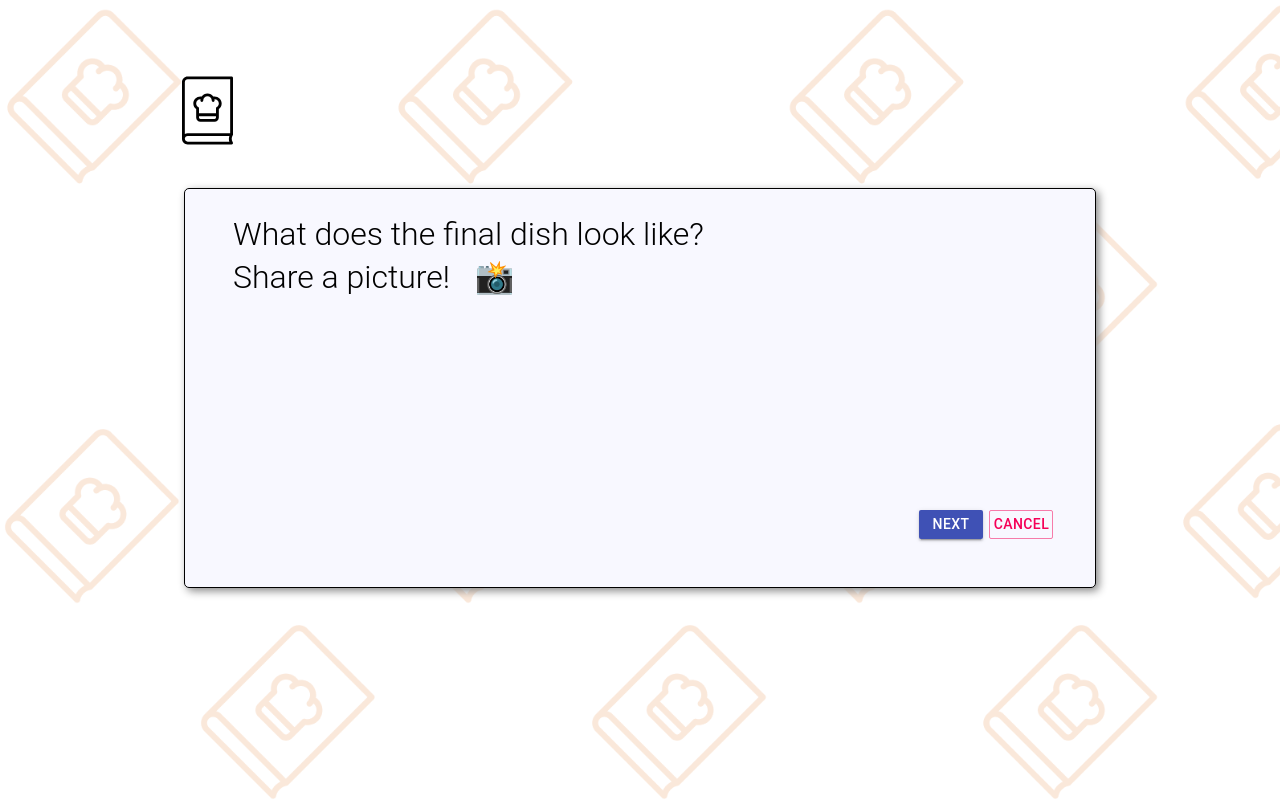
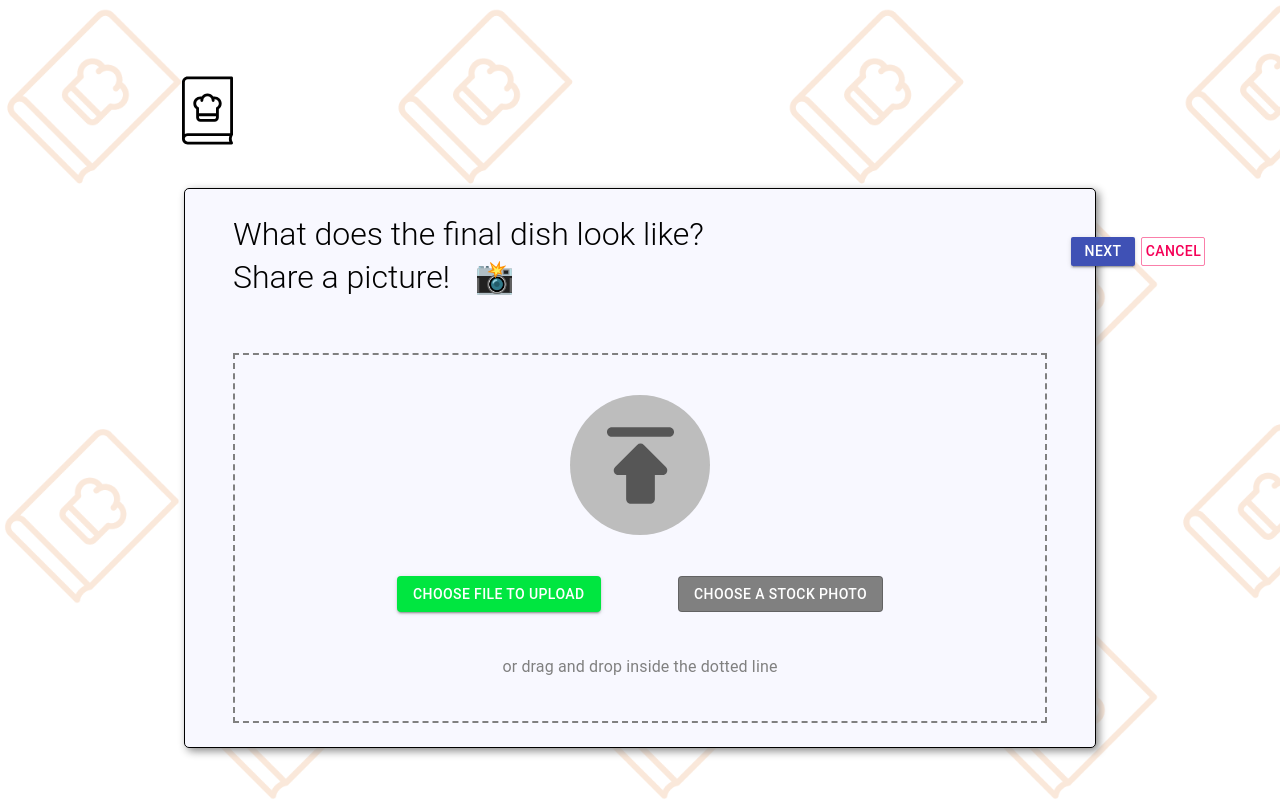
Before and after one commit to cookbookorganisation/front-end, a React (Create React App) app: page /uploadrecipe/photo in a window 1280 px wide. Built offline with nearby package versions, Linux system fonts and the light colour scheme.

Commit message:
adds styling for upload recipe photo

```diff
--- a/src/components/forms/UploadRecipes/UploadRecipe_photo.js
+++ b/src/components/forms/UploadRecipes/UploadRecipe_photo.js
@@ -1,7 +1,8 @@
 import React from 'react';
 import { useHistory } from 'react-router-dom';
-import { makeStyles, Container, Typography, Button, TextField, Grid } from '@material-ui/core';
+import { makeStyles, Container, Typography, Button, TextField, Grid, Avatar } from '@material-ui/core';
 import GoHomeIcon from '../../GoHomeIcon';
+import PublishRoundedIcon from '@material-ui/icons/PublishRounded';
 
 const useStyles = makeStyles((theme) => ({
     paper: {
@@ -11,13 +12,21 @@
         boxShadow: "3px 3px 8px #888888",
         backgroundColor: "#f8f8ff",
         borderRadius: "5px",
-        height: "50%",
+        height: "70%",
     },
     header: {
         display: "flex",
         justifyContent: "flex-start",
         fontSize: "2.0rem",
         fontWeight: 300
+    },
+    innerBox: {
+        width: "100%",
+        border: "2px dashed grey",
+        display: "flex",
+        flexDirection: "column",
+        alignItems: "center",
+        padding: theme.spacing(5, 0)
     },
     buttons: {
         display: "flex",
@@ -31,16 +40,25 @@
     const history = useHistory();
     const classes = useStyles();
 
-    function handleChange(e) {
+    function handleNext(e) {
         e.preventDefault();
-        setRecipeData({
-            ...recipeData,
-            photo: e.target.value
-        })
+        history.push('/uploadrecipe/servings')
     };
 
-    function handleNext(e) {
-        history.push('/uploadrecipe/servings')
+    function handleUpload(e) {
+        e.preventDefault();
+        // setRecipeData({
+        //     ...recipeData,
+        //     photo: e.target.value
+        // });
+    };
+
+    function handleStock(e) {
+        e.preventDefault();
+        // setRecipeData({
+        //     ...recipeData,
+        //     photo: e.target.value
+        // });
     };
 
     return (
@@ -61,26 +79,44 @@
                     </Typography>
                 </Grid>
 
-                {/* <Grid item style={{ width: "100%" }}>
-                    <TextField
-                    onChange={handleChange}
-                    required
-                    fullWidth
-                    id="email"
-                    label="Ex: NANA'S CHOCOLATE CAKE"
-                    name="name"
-                    value={recipeData.name}
-                    />
-                </Grid> */}
+                <Grid container item className={classes.innerBox}>
+                    <Grid item>
+                        <Avatar style={{ width: "140px", height: "140px"}}>
+                            <PublishRoundedIcon color="action" style={{ fontSize: 115 }} />
+                        </Avatar>
+                    </Grid>
+                    <Grid item
+                        style={{
+                            width: "60%",
+                            display: "flex",
+                            justifyContent: "space-between",
+                            margin: "5% 0"
+                        }}>
+                        <Button
+                        variant="contained"
+                        onClick={handleUpload}
+                        style={{ backgroundColor: "#00E640", color: "white"}}>
+                            Choose file to upload
+                        </Button>
+                        <Button
+                        variant="outlined"
+                        onClick={handleStock}
+                        style={{ backgroundColor: "gray", color: "white"}}>
+                            Choose a stock photo
+                        </Button>
+                    </Grid>
+                    <Grid item>
+                        <Typography component="h6" variant="subtitle1" style={{ color: "gray" }}>
+                            or drag and drop inside the dotted line
+                        </Typography>
+                    </Grid>
+                </Grid>
 
                 <Grid item className={classes.buttons}>
                     <Button
                     variant="contained"
                     color="primary"
-                    style={{
-                        borderRadius: "2px",
-                        padding: "1% 18%",
-                    }}
+                    style={{ borderRadius: "2px", padding: "1% 18%" }}
                     onClick={handleNext}>
                         Next
                     </Button>
```
